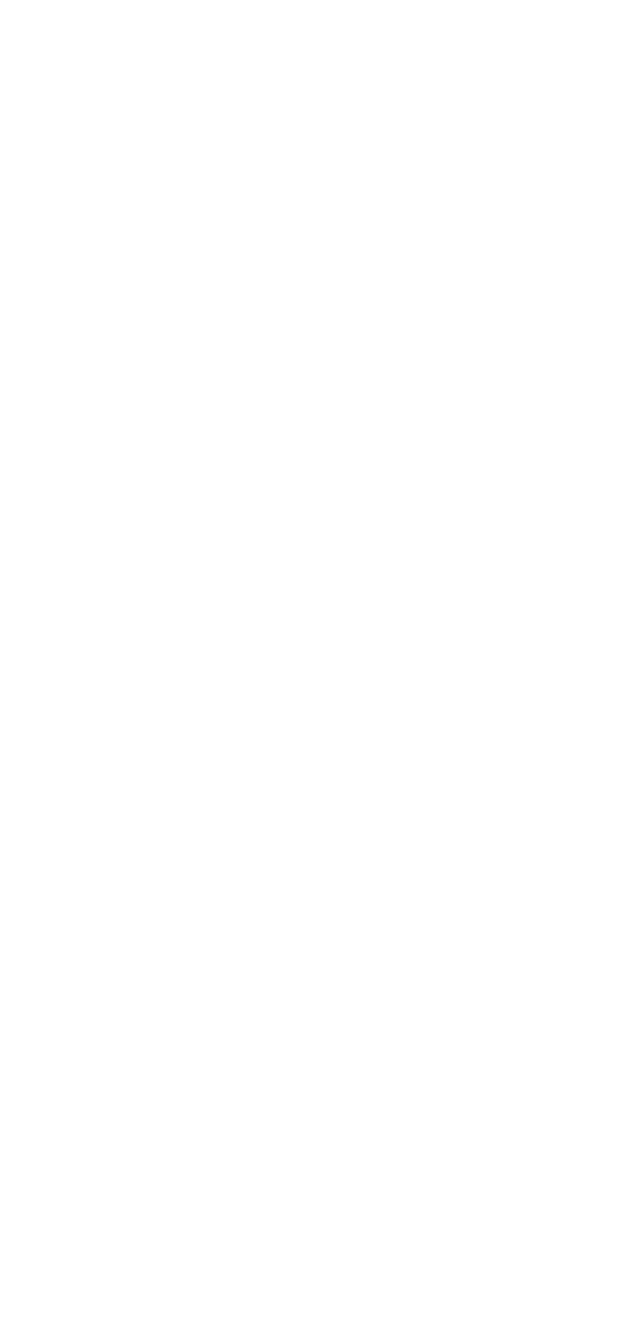
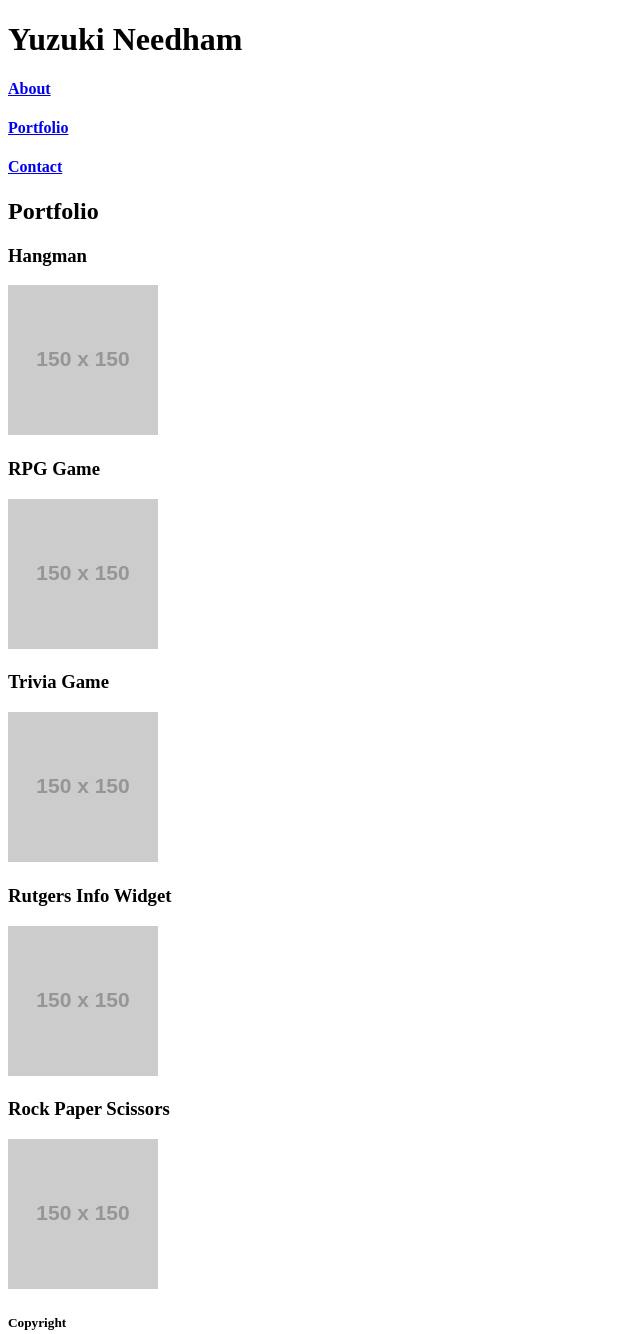
Before and after one commit to yuzuki25/Basic-Portfolio, a plain HTML site: page index.html in a window 1280 px wide. Shown: the whole page, without its empty margins (0-640 px from the left). Before the commit the page ends 800 px from the top, so only its background shows below. Drawn offline with Linux system fonts and the light colour scheme; placeholder pictures from the web are drawn by us.

Commit message:
wrote the codes for contact and index html pages

```diff
--- a/index.html
+++ b/index.html
@@ -0,0 +1,54 @@
+<!DOCTYPE html>
+<head>
+    <title>Portfolio</title>
+</head>
+
+<body>
+
+    <header>
+        <div>
+        <h1>Yuzuki Needham</h1>
+        </div>
+
+        <div>
+            <h4><a href="portfolio.html">About</a></h4>
+            <h4><a href="index.html">Portfolio</a></h4>
+            <h4><a href="contact.html">Contact</a></h4>
+        </div>
+
+    </header>
+
+    <section>
+        <h1>Portfolio</h1>
+
+        <div>
+            <h3>Hangman</h3>
+            <a href="https://placeholder.com"><img src="https://via.placeholder.com/150"></a>
+        </div>
+
+        <div>
+            <h3>RPG Game</h3>
+            <a href="https://placeholder.com"><img src="https://via.placeholder.com/150"></a>
+        </div>
+
+        <div>
+            <h3>Trivia Game</h3>
+            <a href="https://placeholder.com"><img src="https://via.placeholder.com/150"></a>
+        </div>
+
+        <div>
+            <h3>Rutgers Info Widget</h3>
+            <a href="https://placeholder.com"><img src="https://via.placeholder.com/150"></a>
+        </div>
+
+        <div>
+            <h3>Rock Paper Scissors</h3>
+            <a href="https://placeholder.com"><img src="https://via.placeholder.com/150"></a>
+        </div>
+
+    </section>
+
+    <footer>
+        <h5>Copyright</h5>
+    </footer>
+</body>
```
Also changed, not shown: contact.html (+50 -0 lines), portfolio.html (+3 -3 lines).
